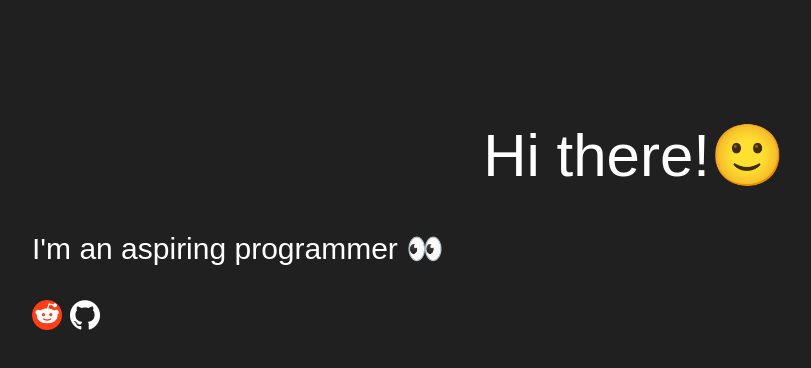
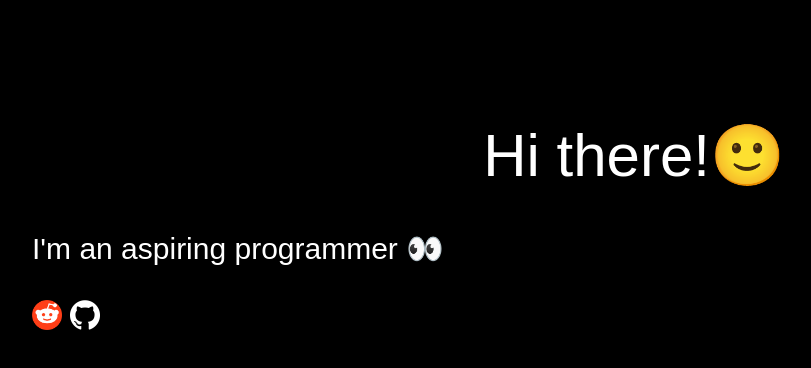
Before and after one commit to CrypticVader/MyWeb, a plain HTML site: page index.html in a window 1280 px wide. Shown: the whole page, without its empty margins (6-817 px from the left). Drawn offline with Linux system fonts and the light colour scheme.

Commit message:
bg del again

```diff
--- a/styles.css
+++ b/styles.css
@@ -14,7 +14,7 @@ p1 {
 
 body {
     padding: 30px;
-    background-color: rgb(32, 32, 32);
+    background-color: black;
     /*background-image: linear-gradient(rgb(32, 32, 32), rgb(0, 98, 116));*/
     color: white;
     font-size: 30px;
```
